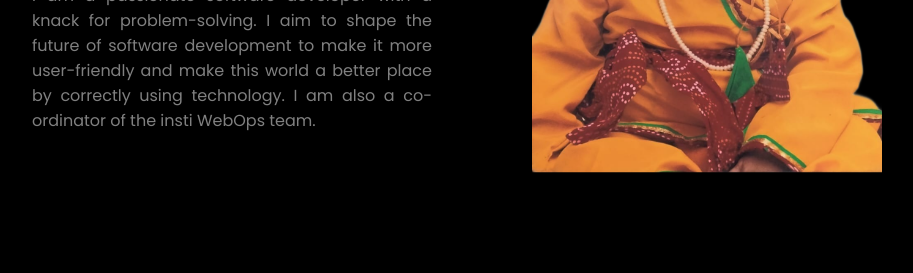
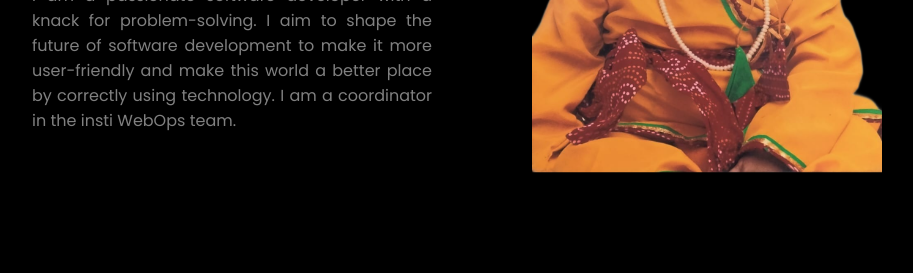
Before and after one commit to ShashwatKedia/PersonalHomepage, a plain HTML site: page index.html in a window 1280 px wide. Shown: the part 527-800 px from the top of the page, without its empty margins (183-1096 px from the left). Drawn offline with Linux system fonts and the light colour scheme.

Commit message:
Update index.html

```diff
--- a/index.html
+++ b/index.html
@@ -35,7 +35,7 @@
             </div>
 
             <span class="home_head3 h3">
-                I am a passionate software developer with a knack for problem-solving. I aim to shape the future of software development to make it more user-friendly and make this world a better place by correctly using technology. I am also a co-ordinator of the insti WebOps team.
+                I am a passionate software developer with a knack for problem-solving. I aim to shape the future of software development to make it more user-friendly and make this world a better place by correctly using technology. I am a coordinator in the insti WebOps team.
             </span>
         </div>
 
```
